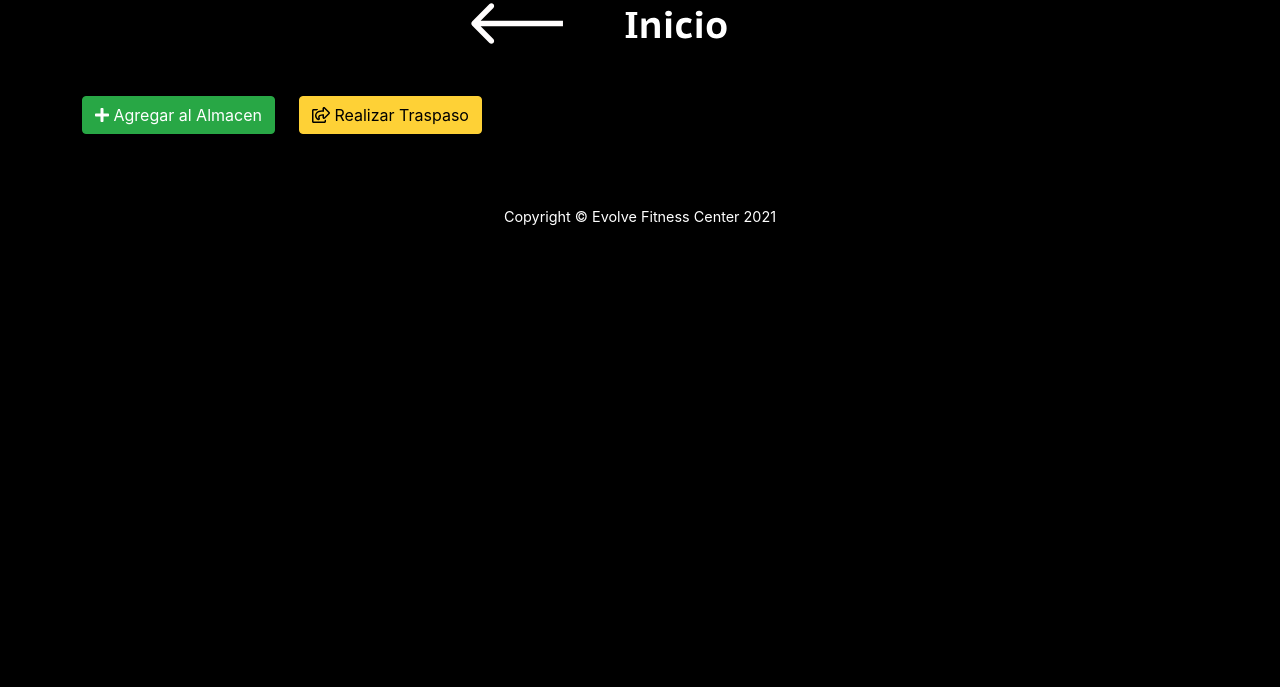
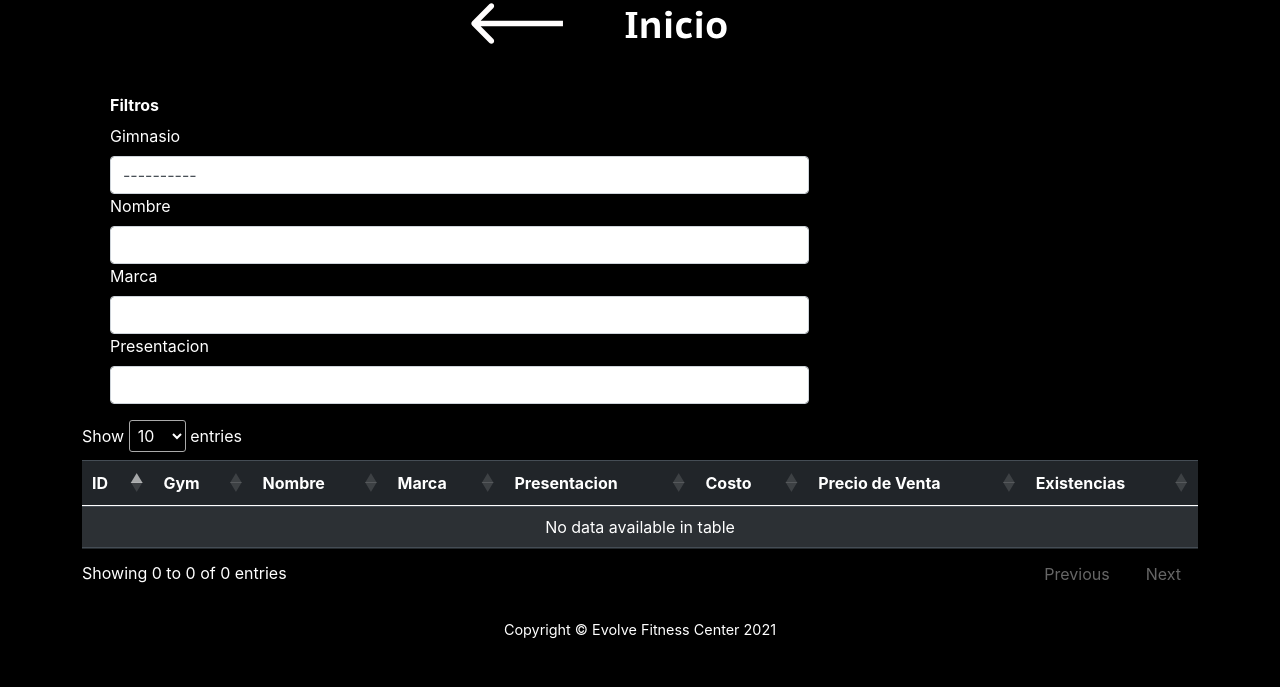
Before and after one commit to Famvazpom/evolvefitness, a Django app: template templates/mantto/inventario-list.html in a window 1280 px wide. Shown: the part 113-800 px from the top of the page. Run offline with Django 3.2, Linux system fonts and the light colour scheme; the template is opened without the code that fills it, so the values that code supplies are empty; some libraries are stand-ins or nearby versions.

Commit message:
Entradas de producto

```diff
--- a/mantto/models.py
+++ b/mantto/models.py
@@ -335,6 +335,7 @@ class FotoNotaReporte(models.Model):
 class Producto(models.Model):
     nombre = models.CharField(max_length=50)
     presentacion = models.CharField(max_length=50)
+    marca = models.CharField(max_length=50)
     costo = models.FloatField()
     proveedor = models.ForeignKey(Proveedor,null = True,blank= True, on_delete=models.CASCADE)
     foto = models.ImageField(upload_to=producto_path,blank=True,null=True)
@@ -349,7 +350,7 @@ class Producto(models.Model):
 class Almacen(models.Model):
     gym = models.ForeignKey(Gimnasio,on_delete=models.CASCADE)
     producto = models.ForeignKey(Producto, on_delete=models.CASCADE)
-    precio = models.FloatField(verbose_name=("Precio de Venta"))
+    precio = models.FloatField(verbose_name=("Precio de Venta"),default=0)
     existencias = models.PositiveIntegerField(default = 0)
 
     class Meta:
--- a/mantto/static/mantto/js/almacenes.js
+++ b/mantto/static/mantto/js/almacenes.js
@@ -1,32 +1,37 @@
 function getCards(data,container)
 {
-    jQuery.each(data.results, function(i, producto) {
-        container.append(getNode(producto));
+    end = [];
+    jQuery.each(data, function(i, producto) {
+        end.push(getRow(data[i]));
     });
+    container.rows.add(end).draw();
 }
 
-function getNode(data)
+function getRow(data)
 {
-    var out = '<div class="card product-card">';
-    if (data.producto.foto) out += '<img class="card-img-top" src="'+ data.producto.foto +'">';
-    out += '<div class="card-body">';
-    out += '<h5 class="card-title">'+data.producto.nombre+'</h5>';
-    out += '<p class="card-text">ID: '+data.producto.id+'<br>Presentación: '+data.producto.presentacion+'<br> Costo: $'+data.producto.costo+ ' <br> \
-    Gym: '+ data.gym.nombre +' <br> Existencias: '+ data.existencias +'</p>';
-    out += '</div></div>';
+    out = [
+        data.producto.id,
+        data.gym.nombre,
+        data.producto.nombre,
+        data.producto.marca,
+        data.producto.presentacion,
+        data.producto.costo,
+        data.precio,
+        data.existencias,
+    ];
     return out;
 }
 
 function getAlmacenes(url)
 {
-    var container = $('#almacenContainer');
+    var container = $('#almacenContainer').DataTable();
     $.ajax({
         url: url,
         type: "GET",
         dataType: "json",
 
         success: function(data) {
-            container.empty();
+            container.clear();
             getCards(data,container);
         }
     });
@@ -51,14 +56,35 @@ function addFilters()
 {
     url = $('#almacenContainer').attr('data-source');
     nombre = $( "#nombreInput" ).val();
+    marca = $( "#marcaInput" ).val();
+    presentacion = $( "#presentacionInput" ).val();
+    gym = $( "#gymSelect" ).val();
 
+
+    if(gym)
+    {
+        url = addParameters(url,'gym',gym);
+    }
     if(nombre)
     {
         url = addParameters(url,'nombre',nombre);
+    }
+    if(marca)
+    {
+        url = addParameters(url,'marca',marca);
+    }
+    if(presentacion)
+    {
+        url = addParameters(url,'presentacion',presentacion);
     }
     getAlmacenes(url);
 }
 
 $( document ).ready(function() {
+    var table = $("#almacenContainer").DataTable(
+        {
+            "searching": false
+        }
+    );
     addFilters();
 });
--- a/mantto/static/mantto/js/productos.js
+++ b/mantto/static/mantto/js/productos.js
@@ -11,7 +11,7 @@ function getNode(data)
     if (data.foto) out += '<img class="card-img-top" src="'+ data.foto +'">';
     out += '<div class="card-body">';
     out += '<h5 class="card-title">'+data.nombre+'</h5>';
-    out += '<p class="card-text">Presentación: '+data.presentacion+'<br> Costo: $'+data.costo+ ' <br> Proveedor: '+ data.proveedor +'</p>';
+    out += '<p class="card-text">Presentación: '+data.presentacion+'<br> Costo: $'+data.costo+ ' <br> Marca: '+data.marca+' <br> Proveedor: '+ data.proveedor +'</p>';
     out += '<a onclick="openModal(\''+data.detalles+'\')" class="btn btn-primary m-1">Detalles</a>';
     out += '<a onclick="openModal(\''+data.eliminar+'\')" class="btn btn-danger m-1">Eliminar</a>';
     out += '</div></div>';
--- a/mantto/urls.py
+++ b/mantto/urls.py
@@ -56,6 +56,9 @@ urlpatterns = [
     path('inventarios/',login_required(views.InventariosView.as_view()),name="inventarios"),
     path('inventarios/agregar/',login_required(views.InventariosCreateView.as_view()),name="inventarios-agregar"),
     path('inventarios/traspaso/',login_required(views.TraspasoView.as_view()),name="administracion-traspaso"),
+    path('inventarios/entrada/',login_required(views.EntradaProductoView.as_view()),name="administracion-entrada-producto"),
+
+    path('formularios/producto/precio/',login_required(views.ProductoPrecio.as_view()),name="formularios-producto-precio"),
 
     # [------------- API --------------] #
     path('api/',include(router.urls))
--- a/templates/mantto/inventario-list.html
+++ b/templates/mantto/inventario-list.html
@@ -1,15 +1,18 @@
 {% extends './base.html' %}
 {% load static %}
-
+{% block extracss %}
+    <link href="https://cdn.datatables.net/1.10.24/css/jquery.dataTables.min.css" rel="stylesheet" crossorigin="anonymous">
+{% endblock extracss %}
 
 {% block content %}
     {% url 'home' as url %}
     {% include './includes/nav-arrows.html' with previous=url %}
     <div class = 'container'>
+    {% if user.perfil.rol.nombre == 'Administrador' or user.perfil.rol.nombre == 'Gerencia' %}
         <div class='row'>
             <div class='col-auto'>
-                <a class="btn btn-success btn-circle mb-5" onclick="openModal('{% url 'inventarios-agregar' %}')">
-                    <i class="fas fa-plus"></i> Agregar al Almacen
+                <a class="btn btn-info btn-circle mb-5" onclick="openModal('{% url 'administracion-entrada-producto' %}')">
+                    <i class="fas fa-box-open"></i> Registrar Entrada
                 </a>
             </div>
             <div class='col-auto'>
@@ -17,10 +20,65 @@
                     <i class="far fa-share-square"></i> Realizar Traspaso
                 </a>
             </div>
+            <div class='col-auto'>
+                <a class="btn btn-success btn-circle mb-5" onclick="openModal('{% url 'administracion-producto-crear' %}')">
+                    <i class="fas fa-plus"></i> Registrar Producto
+                </a>
+            </div>
         </div>
+    {% endif %}
+        <div class='row m-3'>
+            <h6>Filtros</h6>
+            <div class='col'>
+                <div class='row'>
+                    <div class='col-8'>
+                        <label>Gimnasio</label>
+                        <select onchange='addFilters()' id='gymSelect' class='form-control'>
+                            <option value selected> ---------- </option>
+                            {% for gym in gyms %}
+                                <option value="{{gym.pk}}"> {{gym}} </option>
+                            {% endfor %}
+                        </select>
 
-        <div class='card-columns' id='almacenContainer' data-source = '{% url "almacen-list" %}'>
-
+                    </div>
+                </div>
+                <div class='row'>
+                    <div class='col-8'>
+                        <label>Nombre</label>
+                        <input onchange='addFilters()' id='nombreInput' class='form-control'>
+                    </div>
+                </div>
+                <div class='row'>
+                    <div class='col-8'>
+                        <label>Marca</label>
+                        <input onchange='addFilters()' id='marcaInput' class='form-control'>
+                    </div>
+                </div>
+                <div class='row'>
+                    <div class='col-8'>
+                        <label>Presentacion</label>
+                        <input onchange='addFilters()' id='presentacionInput' class='form-control'>
+                    </div>
+                </div>
+            </div>
+        </div>
+        <div class='table-responsive'>
+            <table id="almacenContainer" data-source="{% url 'almacen-list' %}" class="table table-striped table-dark">
+                <thead>
+                    <tr>
+                        <th scope='col'>ID</th>
+                        <th scope='col'>Gym</th>
+                        <th scope='col'>Nombre</th>
+                        <th scope='col'>Marca</th>
+                        <th scope='col'>Presentacion</th>
+                        <th scope='col'>Costo</th>
+                        <th scope='col'>Precio de Venta</th>
+                        <th scope='col'>Existencias</th>
+                    </tr>
+                </thead>
+                <tbody>
+                </tbody>
+            </table>
         </div>
     </div>
 
@@ -29,6 +87,5 @@
 {% block extrajs %}
     <script src="{% static 'mantto/js/actualizar_reporte.js' %}?rand=1314987984" crossorigin="anonymous"></script>
     <script src="{% static 'mantto/js/almacenes.js' %}?rand=1314987984" crossorigin="anonymous"></script>
-
-
+    <script src="https://cdn.datatables.net/1.10.24/js/jquery.dataTables.min.js" crossorigin="anonymous"></script>
 {% endblock extrajs %}
```
Also changed, not shown: mantto/forms.py (+35 -0 lines), mantto/serializer.py (+11 -0 lines), mantto/static/mantto/js/obtener_precio.js (added, +47 -0 lines), mantto/views.py (+38 -0 lines), mantto/viewsets.py (+18 -0 lines), templates/mantto/forms/entrada_producto.html (added, +66 -0 lines), templates/mantto/forms/producto_add.html (+8 -0 lines), templates/mantto/mantenimiento_menu.html (+7 -1 lines).
